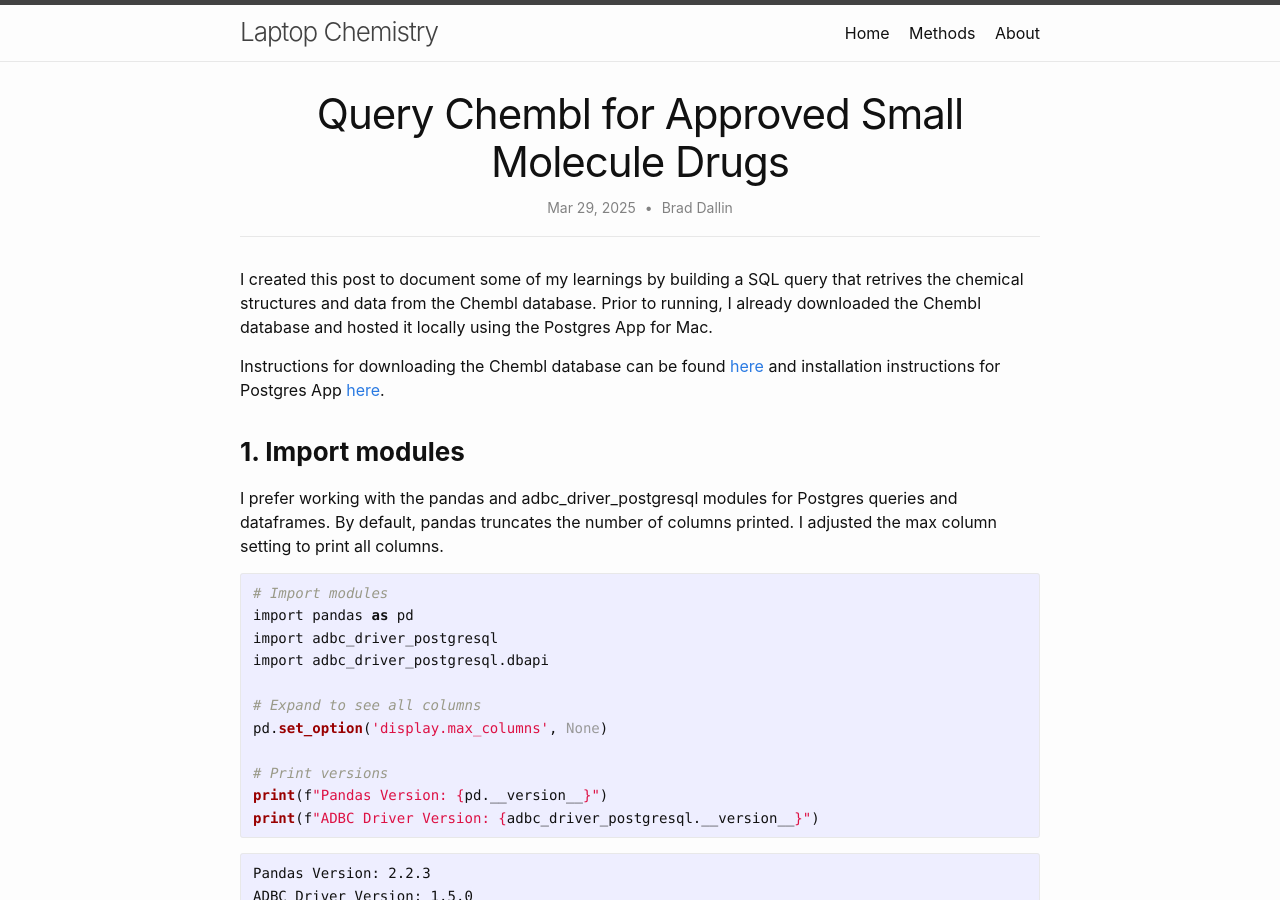
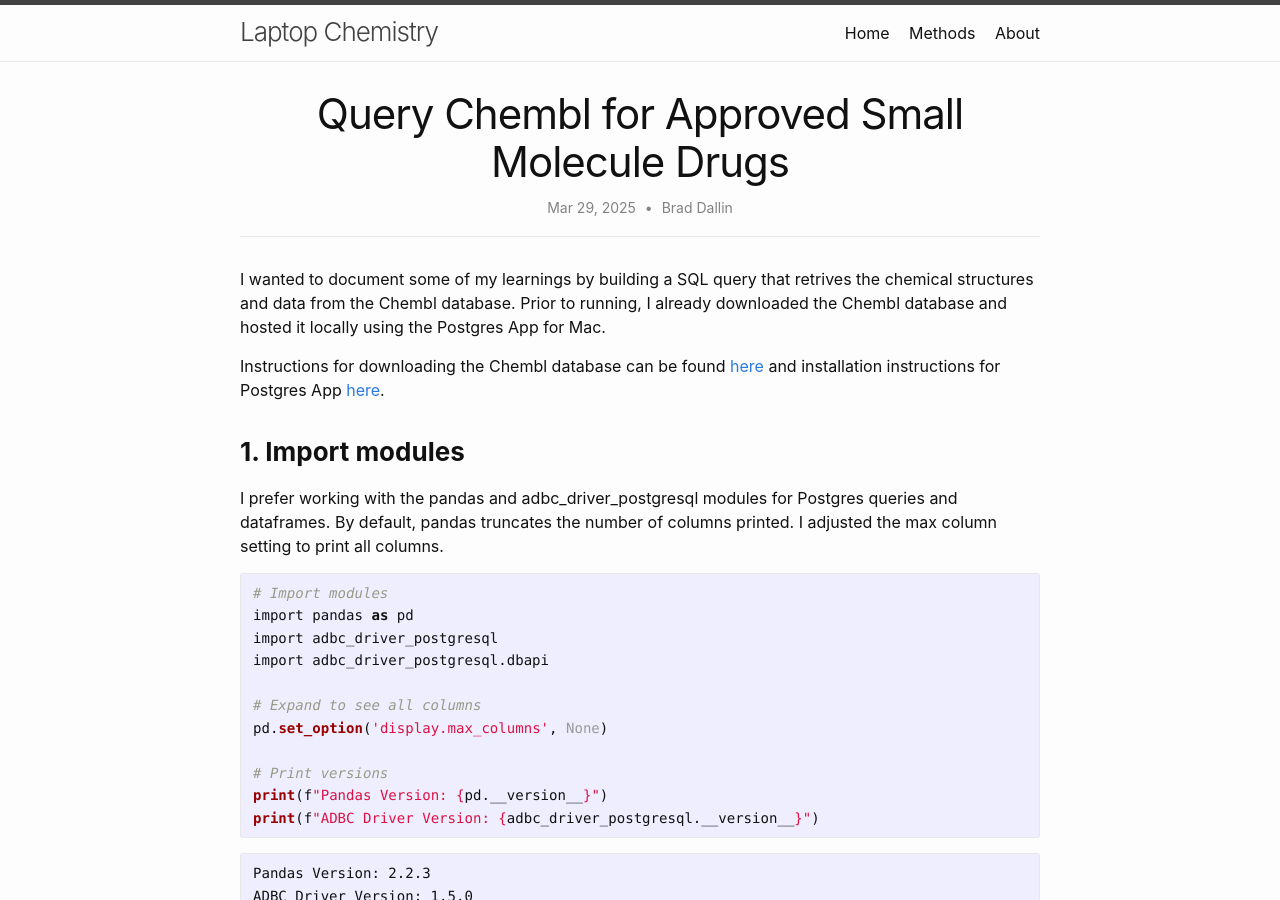
Before and after one commit to brad-dallin/laptopchemistry, a Jekyll site: the page built from _methods/2025-03-29-query-chembl-approved-small-molecule-drugs.md, in a window 1280 px wide and 900 px high. Built offline with Jekyll 4.4.1, drawn with Linux system fonts in a browser that asks for light colours.

```diff
--- a/_methods/2025-03-29-query-chembl-approved-small-molecule-drugs.md
+++ b/_methods/2025-03-29-query-chembl-approved-small-molecule-drugs.md
@@ -5,7 +5,7 @@
 catagories: methods
 ---
 
-I created this post to document some of my learnings by building a SQL query that retrives the chemical structures and data from the Chembl database. Prior to running, I already downloaded the Chembl database and hosted it locally using the Postgres App for Mac.
+I wanted to document some of my learnings by building a SQL query that retrives the chemical structures and data from the Chembl database. Prior to running, I already downloaded the Chembl database and hosted it locally using the Postgres App for Mac.
 
 Instructions for downloading the Chembl database can be found [here](https://chembl.gitbook.io/chembl-interface-documentation/downloads) and installation instructions for Postgres App [here](https://postgresapp.com).
 
```
